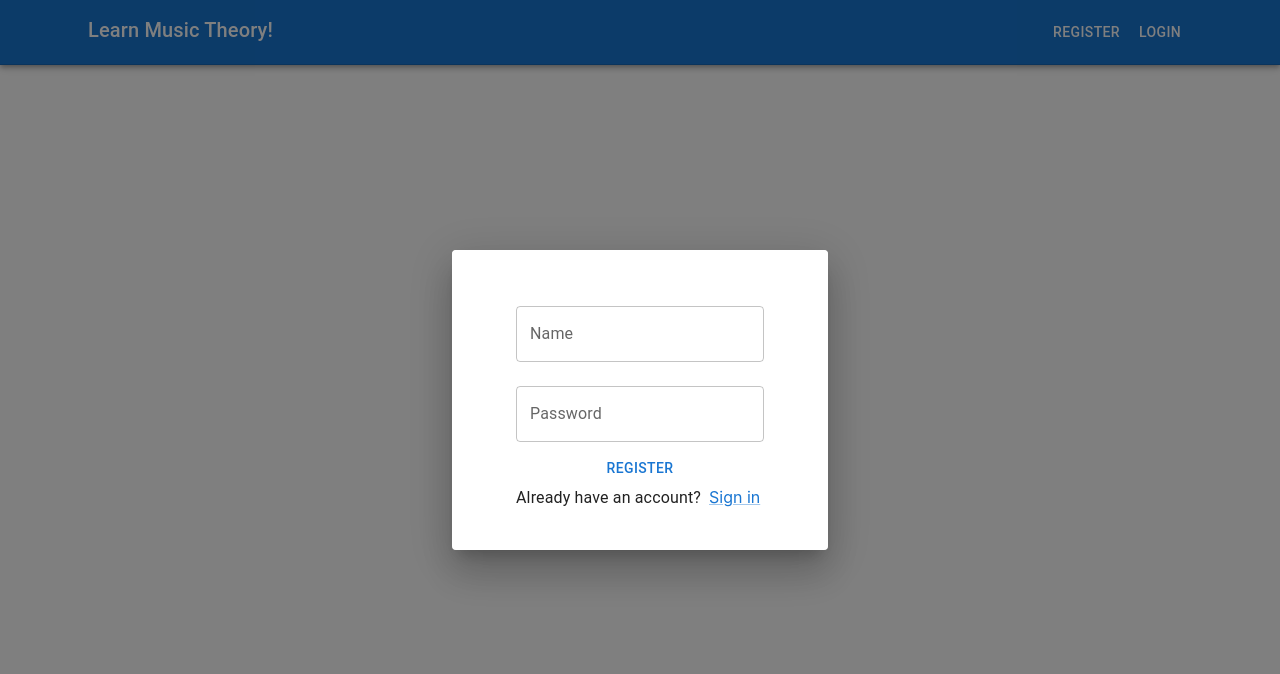
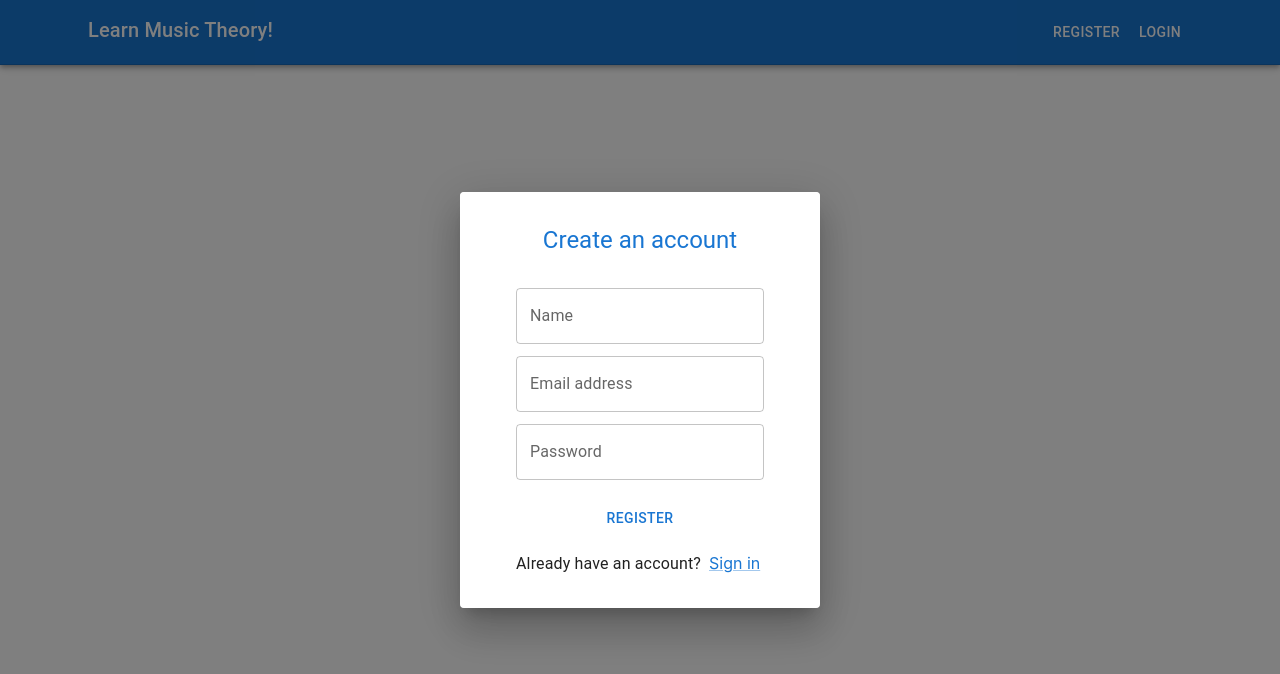
Before and after one commit to shammy642/MusicTheory, a React (Create React App) app in the folder frontend/: page / in a window 1280 px wide. Both pictures are taken after a click on the button "REGISTER". Shown: the top 674 px of the page. Built offline with nearby package versions, Linux system fonts and the light colour scheme.

Commit message:
added services for API calls. Modified UI. Added login after registration.

```diff
--- /dev/null
+++ b/frontend/postcss.config.js
@@ -0,0 +1,6 @@
+module.exports = {
+  plugins: {
+    tailwindcss: {},
+    autoprefixer: {},
+  },
+}
--- a/frontend/src/components/navbar/navbar.tsx
+++ b/frontend/src/components/navbar/navbar.tsx
@@ -1,6 +1,8 @@
 import { useAuth } from "@/auth/authContext";
 import { Login } from "@/pages/login/login";
-import { RegisterAccount } from "@/pages/registerPage/registerAccount";
+import { RegisterAccount } from "@/pages/registerAccount/registerAccount";
+import { useServices } from "@/services/services";
+
 import { AppBar, Box, Button, Container, Dialog, Link, Paper, Toolbar, Typography } from "@mui/material"
 import { useEffect, useState } from "react";
 import { useNavigate } from "react-router-dom";
@@ -9,6 +11,7 @@ export const Navbar = () => {
     const [loginDialogOpen, setLoginDialogOpen] = useState<boolean>(false);
     const [displayLogin, setDisplayLogin] = useState<boolean>(true)
     const [state, dispatch] = useAuth();
+    const { logout } = useServices();
 
     const handleClickOpen = (id: "register" | "login") => {
         (id == "register") ? setDisplayLogin(false) : setDisplayLogin(true)
@@ -21,6 +24,7 @@ export const Navbar = () => {
     const navigate = useNavigate()
 
     const handleLogOut = () => {
+        logout();
         dispatch({ type: "LOGOUT" })
     }
 
@@ -54,7 +58,7 @@ export const Navbar = () => {
                 </Toolbar>
                 <Dialog open={loginDialogOpen} onClose={handleClickClose}>
                     <Paper elevation={24} >
-                        <Box padding={5}>
+                        <Box padding={4}>
                             <Container>
                             {displayLogin ?
                                 <div>
@@ -72,7 +76,6 @@ export const Navbar = () => {
                             </Container>
                         </Box>
                     </Paper>
-
                 </Dialog>
 
             </Container>
--- a/frontend/src/pages/login/login.tsx
+++ b/frontend/src/pages/login/login.tsx
@@ -1,46 +1,22 @@
-import { useAuth } from "@/auth/authContext";
+import { useServices } from "@/services/services";
 import { Box, Button, Link, TextField, Typography } from "@mui/material";
 import React, { useState } from "react"
-import { Navigate } from "react-router-dom";
 
 export const Login = () => {
     const [username, setUsername] = useState<string>('');
     const [password, setPassword] = useState<string>('');
-    const [errorMessage, setErrorMessage] = useState<string>('');
-    const [state, dispatch] = useAuth();
+    const { login } = useServices()
 
-    const handleSubmit = async (event: React.FormEvent<HTMLFormElement>) => {
+    const handleSubmit = (event: React.FormEvent<HTMLFormElement>) => {
         event.preventDefault();
-
-        try {
-            const response = await fetch('http://localhost:3000/login', {
-                method: "POST",
-                body: JSON.stringify({
-                    name: username,
-                    password: password
-                }),
-                headers: {
-                    "Content-type": "application/json",
-                },
-            });
-            const data = await response.json();
-
-            if (response.status !== 200) {
-                throw new Error(data.message || 'Login failed');
-            }
-            localStorage.setItem('authState', JSON.stringify({ token: data.accessToken, user: data.username }));
-
-            dispatch({ type: "LOGIN", token: data.accessToken, user: data.username });
-        }
-        catch (error) {
-            setErrorMessage(errorMessage);
-        }
+        login({ username, password })
     }
-
-
 
     return (
         <Box>
+            <Box display={"flex"} justifyContent={"center"} marginBottom={3}>
+                <Typography variant="h5" color="primary">Login to your account</Typography>
+            </Box>
             <form onSubmit={handleSubmit}>
                 <Box>
                     <TextField
@@ -48,7 +24,8 @@ export const Login = () => {
                         type="text"
                         value={username}
                         onChange={e => setUsername(e.target.value)}
-                        margin={"normal"}
+                        margin={"dense"}
+                        sx={{width: "100%"}}
                     />
                 </Box>
                 <Box>
@@ -57,13 +34,13 @@ export const Login = () => {
                         type="password"
                         value={password}
                         onChange={e => setPassword(e.target.value)}
-                        margin={"normal"}
+                        margin={"dense"}
+                        sx={{width: "100%"}}
                     />
                 </Box>
-                <Box display={"flex"} flexDirection={"column"} justifyContent={"center"}>
+                <Box display={"flex"} justifyContent={"center"} margin={2}>
                     <Button type="submit">Login</Button>
                 </Box>
-                {errorMessage && <p>{errorMessage}</p>}
             </form>
         </Box>
     )
--- /dev/null
+++ b/frontend/src/pages/registerAccount/registerAccount.tsx
@@ -0,0 +1,78 @@
+import { useServices } from "@/services/services";
+import { Box, Button, TextField, Typography } from "@mui/material"
+import { useState } from "react";
+
+export const RegisterAccount = () => {
+    const [username, setUsername] = useState<string>('');
+    const [email, setEmail] = useState<string>('');
+    const [password, setPassword] = useState<string>('');
+    // const [confirmPassword, setConfirmPassword] = useState<string>('');
+    const [error, setError] = useState<string | null>(null);
+    const [isLoading, setIsLoading] = useState<boolean>(false);
+    const { login, register } = useServices();
+
+    const handleSubmit = async (event: React.FormEvent<HTMLFormElement>) => {
+        event.preventDefault();
+        setIsLoading(true);
+        const result = await register({ username, password, email });
+        if (result) {
+            if (result.registered) {
+                setTimeout((() => login({username, password})), 1500)
+                setIsLoading(false)
+            }
+        }
+    }
+
+    return (
+        <Box>
+            <Box display={"flex"} justifyContent={"center"} marginBottom={3}>
+                <Typography variant="h5" color="primary">Create an account</Typography>
+            </Box>
+            <form onSubmit={handleSubmit}>
+                <Box>
+                    <TextField
+                        label="Name"
+                        type="text"
+                        value={username}
+                        onChange={e => setUsername(e.target.value)}
+                        margin={"dense"}
+                        sx={{width: "100%"}}
+                    />
+                </Box>
+                <Box>
+                    <TextField
+                        label="Email address"
+                        type="email"
+                        value={email}
+                        onChange={e => setEmail(e.target.value)}
+                        margin={"dense"}
+                        sx={{width: "100%"}}
+                    />
+                </Box>
+                <Box>
+                    <TextField
+                        label="Password"
+                        type="password"
+                        value={password}
+                        onChange={e => setPassword(e.target.value)}
+                        margin={"dense"}
+                        sx={{width: "100%"}}
+                    />
+                </Box>
+                {/* <Box>
+                    <TextField
+                        label="Confirm password"
+                        type="password"
+                        value={confirmPassword}
+                        onChange={e => setConfirmPassword(e.target.value)}
+                        margin={"dense"}
+                        fullWidth
+                    />
+                </Box> */}
+                <Box display={"flex"} justifyContent={"center"} margin={2}>
+                    <Button type="submit">Register</Button>
+                </Box>
+            </form>
+        </Box>
+    )
+}
--- a/frontend/src/pages/registerPage/registerAccount.tsx
+++ /dev/null
@@ -1,34 +0,0 @@
-import { Box, Button, TextField } from "@mui/material"
-import { useState } from "react";
-
-export const RegisterAccount = () => {
-    const [username, setUsername] = useState<string>('');
-    const [password, setPassword] = useState<string>('');
-    return (
-        <Box>
-            <form>
-            <Box>
-                    <TextField
-                        label="Name"
-                        type="text"
-                        value={username}
-                        onChange={e => setUsername(e.target.value)}
-                        margin={"normal"}
-                    />
-                </Box>
-                <Box>
-                    <TextField
-                        label="Password"
-                        type="password"
-                        value={password}
-                        onChange={e => setPassword(e.target.value)}
-                        margin={"normal"}
-                    />
-                </Box>
-                <Box display={"flex"} flexDirection={"column"} justifyContent={"center"}>
-                    <Button type="submit">Register</Button>
-                </Box>
-            </form>
-        </Box>
-    )
-}
--- /dev/null
+++ b/frontend/src/services/services.ts
@@ -0,0 +1,93 @@
+import { useAuth } from "@/auth/authContext"
+
+type loginServiceProps = {
+    username: string,
+    password: string
+}
+type registerServiceProps = {
+    username: string,
+    password: string,
+    email: string
+}
+
+const databaseUrl = 'http://localhost:3000';
+
+export const useServices = () => {
+    const [state, dispatch] = useAuth();
+
+    const login = async ({ username, password }: loginServiceProps) => {
+
+        try {
+            const response = await fetch(`${databaseUrl}/login`, {
+                method: "POST",
+                body: JSON.stringify({
+                    name: username,
+                    password: password
+                }),
+                headers: {
+                    "Content-type": "application/json",
+                },
+            });
+            const data = await response.json();
+
+            if (response.status !== 200) {
+                throw new Error(data.message || 'Login failed');
+            }
+
+            localStorage.setItem('authState', JSON.stringify({ token: data.accessToken, user: data.username }));
+            dispatch({ type: "LOGIN", token: data.accessToken, user: data.username });
+
+        }
+        catch (error) {
+            console.log(error)
+        }
+    }
+
+    const logout = () => {
+        localStorage.removeItem('authState')
+    }
+
+    const register = async ({ username, password, email }: registerServiceProps) => {
+
+        try {
+            const response = await fetch("http://localhost:3000/createUser", {
+                method: "POST",
+                body: JSON.stringify({
+                    name: username,
+                    email: email,
+                    password: password
+                }),
+                headers: {
+                    "Content-type": "application/json",
+                },
+            });
+            const data = await response.json();
+
+
+            switch (response.status) {
+                case 201:
+                    return { registered: true, message: "Account created" };
+                case 400:
+                    throw new Error(data.message || "Bad Request: The server could not understand the request.");
+                case 401:
+                    throw new Error(data.message || "Unauthorized: You need to authenticate before registering.");
+                case 403:
+                    throw new Error(data.message || "Forbidden: You do not have permission to register.");
+                case 409:
+                    throw new Error(data.message || "Conflict: Username already be in use.");
+                case 500:
+                    throw new Error(data.message || "Internal Server Error: Something went wrong on our end.");
+                default:
+                    throw new Error(data.message || "Registration failed. Try again later");
+            }
+        }
+        catch (error) {
+            console.log(error)
+            // return { registered: false, message: error };
+        }
+    }
+    return {
+        login, logout, register
+    }
+
+}
```
Also changed, not shown: frontend/src/auth/useAuth.ts (added, +13 -0 lines), frontend/tailwind.config.js (added, +13 -0 lines), 2 other files (tests, documents, lock files or other folders).
